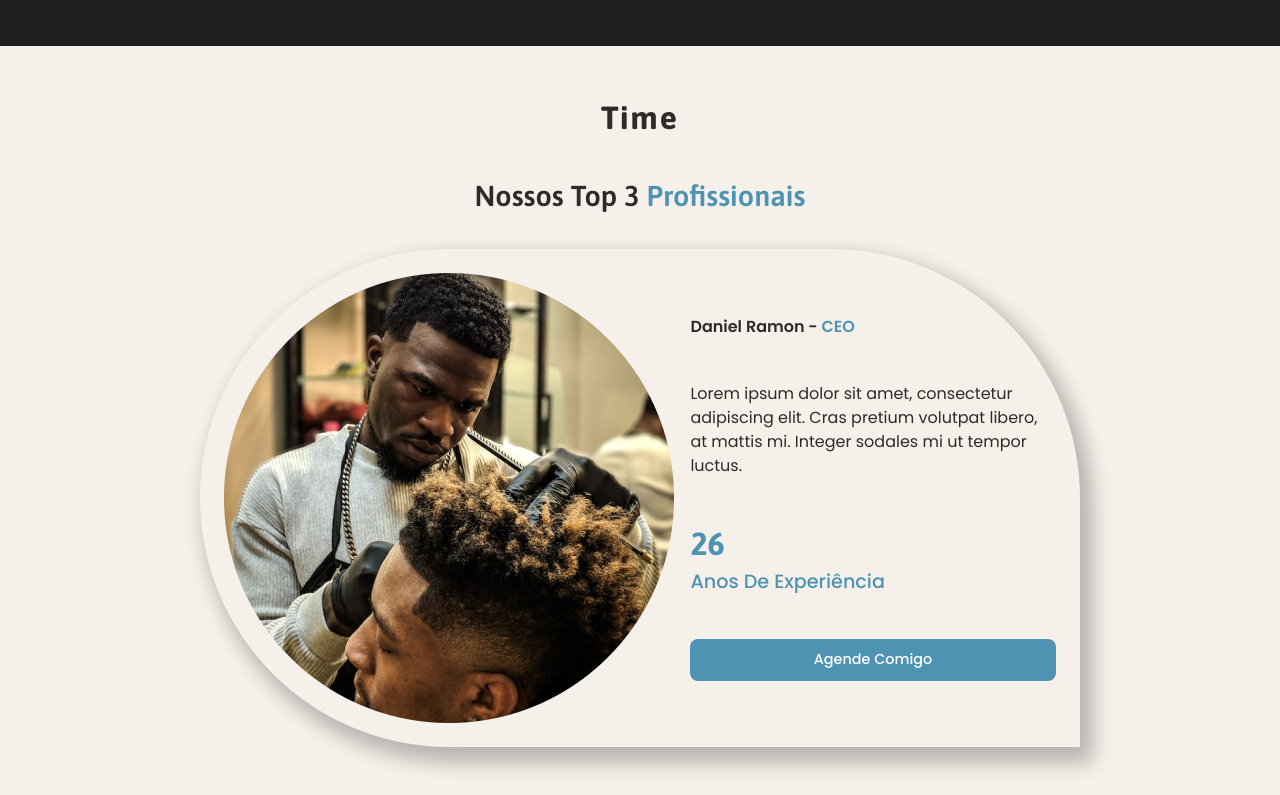
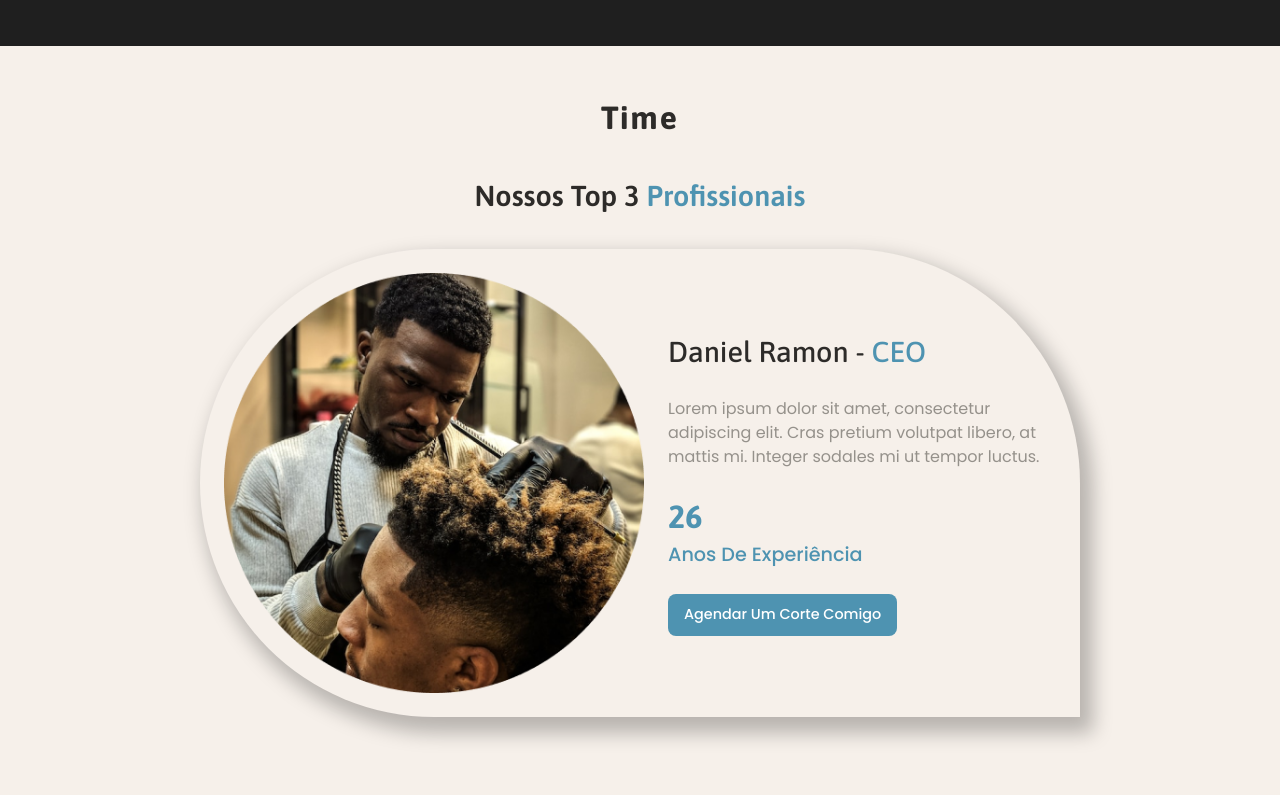
Before and after one commit to CauaRodrigues/thin-cut, a React (Vite) app: page / in a window 1280 px wide. Shown: the part 2009-2804 px from the top of the page. After the commit the page ends 2774 px from the top, so only its background shows below. Built offline with nearby package versions, Linux system fonts and the light colour scheme.

Commit message:
box professional | OK

```diff
--- a/src/components/sections/Team/index.jsx
+++ b/src/components/sections/Team/index.jsx
@@ -41,10 +41,12 @@ export default function Team() {
 			</h3>
 
 			<S.BoxAvatar>
-				<img
-					src="/assets/images/professionals/professional1.png"
-					alt="Avata de Daniel Ramon"
-				/>
+				<figure>
+					<img
+						src="/assets/images/professionals/professional1.png"
+						alt="Avata de Daniel Ramon"
+					/>
+				</figure>
 
 				<S.AvatarDetails>
 					<h4>
@@ -62,7 +64,7 @@ export default function Team() {
 						<span className="caption">Anos de experiência</span>
 					</Metric>
 
-					<Button title="Agende Comigo" />
+					<Button title="Agendar Um Corte Comigo" />
 				</S.AvatarDetails>
 			</S.BoxAvatar>
 		</Section>
--- a/src/components/sections/Team/team.styled.jsx
+++ b/src/components/sections/Team/team.styled.jsx
@@ -5,8 +5,7 @@ export const BoxAvatar = styled.div`
 	padding: 24px;
 
 	display: flex;
-	justify-content: space-between;
-	gap: 1rem;
+	gap: 1.5rem;
 
 	border-radius: 300px;
 	border-bottom-right-radius: 0;
@@ -15,7 +14,23 @@ export const BoxAvatar = styled.div`
 `;
 
 export const AvatarDetails = styled.div`
+	width: 50%;
 	display: flex;
 	flex-direction: column;
-	justify-content: space-evenly;
+	justify-content: center;
+	align-items: flex-start;
+	gap: 1.5rem;
+
+	h4 {
+		text-transform: capitalize;
+		font-family: ${({ theme }) => theme.fonts.fm.asap};
+		font-weight: ${({ theme }) => theme.fonts.fw.md};
+		font-size: min(1.8rem, 5.8vw);
+	}
+
+	p {
+		color: ${({ theme }) => theme.colors.gray};
+		font-weight: ${({ theme }) => theme.fonts.fw.rg};
+		font-size: min(1rem, 3.5vw);
+	}
 `;
```
